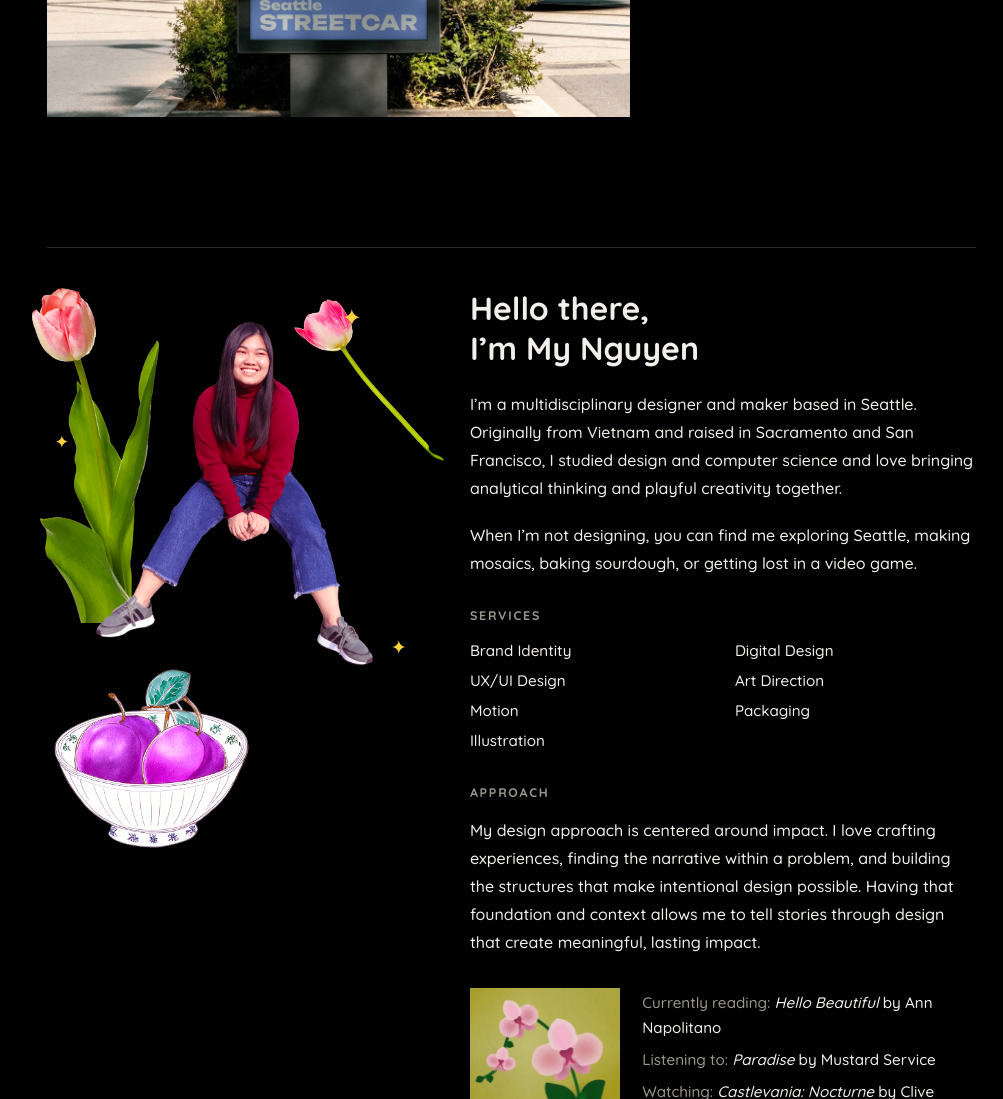
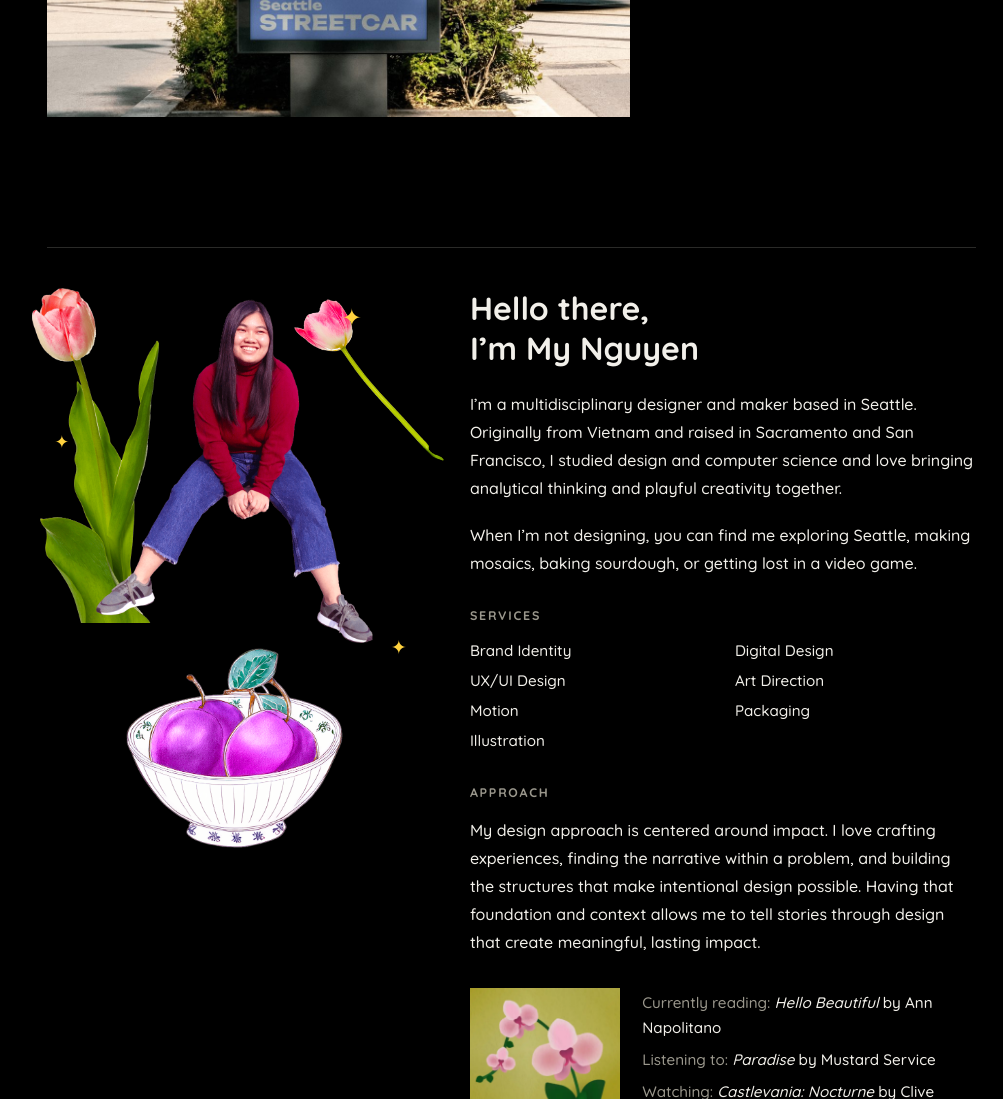
Before and after one commit to zoidela-by-my/zoidela-by-my.github.io, a plain HTML site: page index.html in a window 1280 px wide. Shown: the part 5180-6279 px from the top of the page, without its empty margins (259-1262 px from the left). Drawn offline with Linux system fonts and the light colour scheme.

Commit message:
About collage: portrait sits in the bowl, matching original composition

```diff
--- a/styles.css
+++ b/styles.css
@@ -112,10 +112,10 @@ a{color:var(--ink)}
   padding:40px 0 130px;border-top:1px solid var(--line)}
 .about-collage{position:relative;min-height:560px}
 .about-collage img{position:absolute;display:block}
-.collage-portrait{width:74%;left:13%;top:6%;z-index:2}
+.collage-portrait{width:74%;left:13%;top:2%;z-index:2}
 .collage-tulip-tall{width:34%;left:-4%;top:0;z-index:1}
 .collage-tulip{width:40%;right:-6%;top:2%;z-index:1;transform:scaleX(-1)}
-.collage-plums{width:52%;left:2%;bottom:0;z-index:3}
+.collage-plums{width:58%;left:21%;bottom:0;z-index:3}
 .collage-spark{position:absolute;color:#ffd23f;font-size:1.5rem;z-index:4;line-height:1}
 .collage-spark.s1{top:3%;right:16%}
 .collage-spark.s2{top:26%;left:2%;font-size:1.1rem}
```
